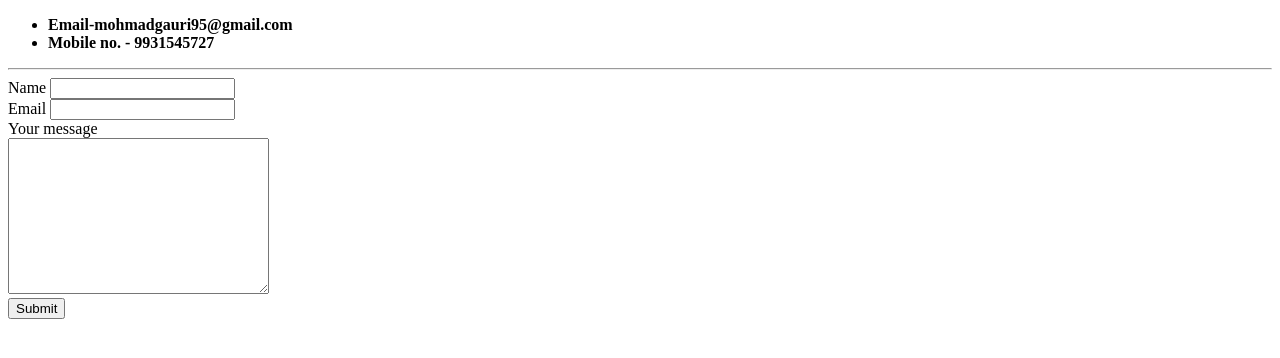
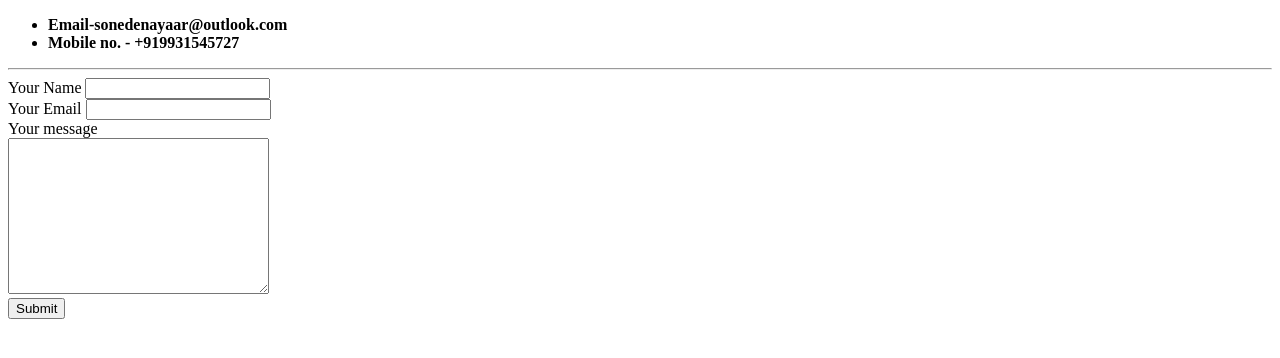
Before and after one commit to anuragkumar99/cv, a plain HTML site: page contact.html in a window 1280 px wide. Drawn offline with Linux system fonts and the light colour scheme.

Commit message:
Update contact.html

```diff
--- a/contact.html
+++ b/contact.html
@@ -1,3 +1,4 @@
+
 <!DOCTYPE html>
 <html lang="en">
 <head>
@@ -6,15 +7,15 @@
     <title>Contact me</title>
 </head>
 <body><ul>
-    <li><strong>Email-mohmadgauri95@gmail.com</strong></li>
-    <li><strong>Mobile no. - 9931545727</strong></li>
+    <li><strong>Email-sonedenayaar@outlook.com</strong></li>
+    <li><strong>Mobile no. - +919931545727</strong></li>
     </ul>
 <hr>
-<form action="mailto:mohmadgauri95@gmail.com" enctype="text/plain">
-    <label>Name</label>
-    <input type="text" name="your name"><br>
-    <label></label>Email</label>
-    <input type="email" name="your email"><br>
+<form action="mailto:sonedenayaar@outlook.com" enctype="text/plain">
+    <label>Your Name</label>
+    <input type="text" name="Your Name"><br>
+    <label></label>Your Email</label>
+    <input type="email" name="Your Email"><br>
     <label>Your message</label><br>
     <textarea name="" id="" cols="30" rows="10"></textarea><br>
     <input type="submit">
```
